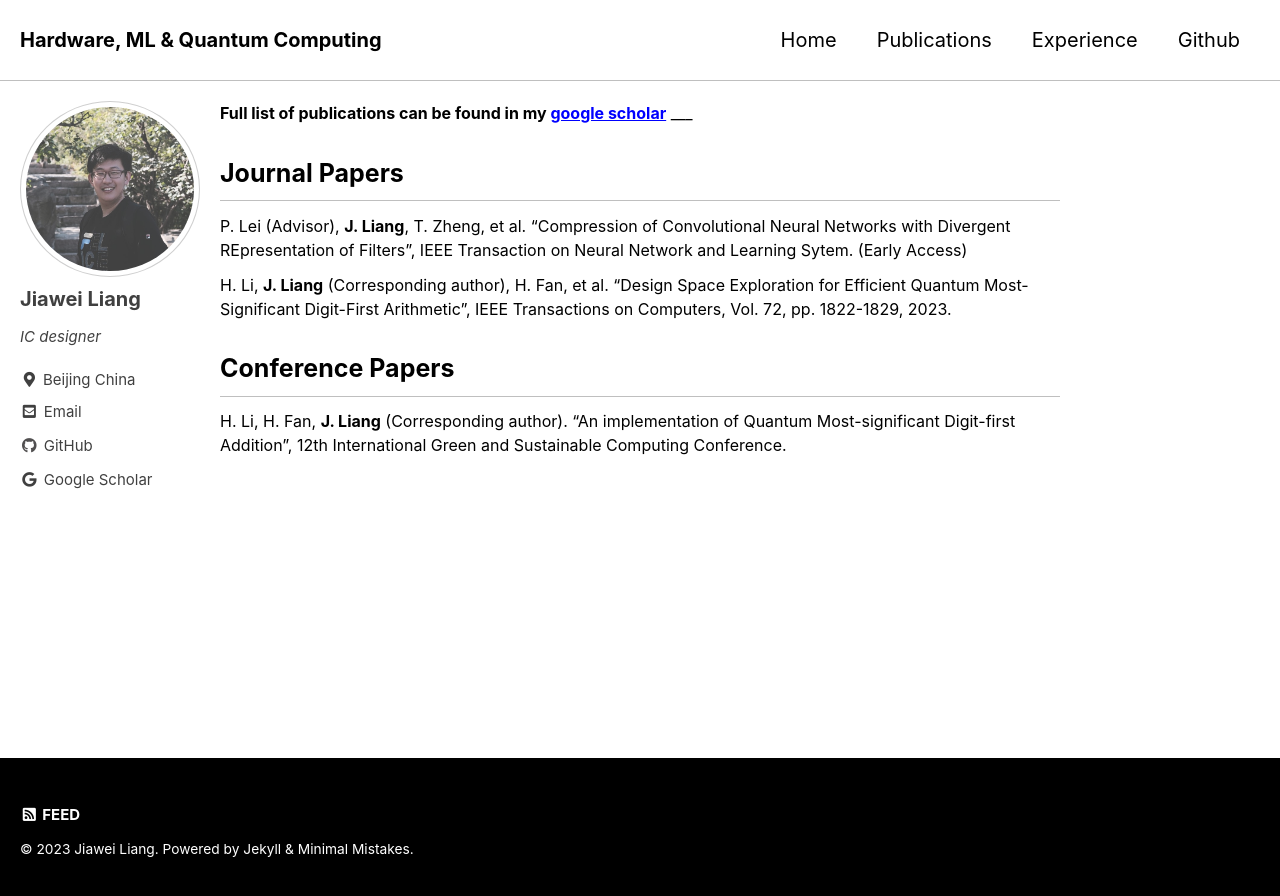
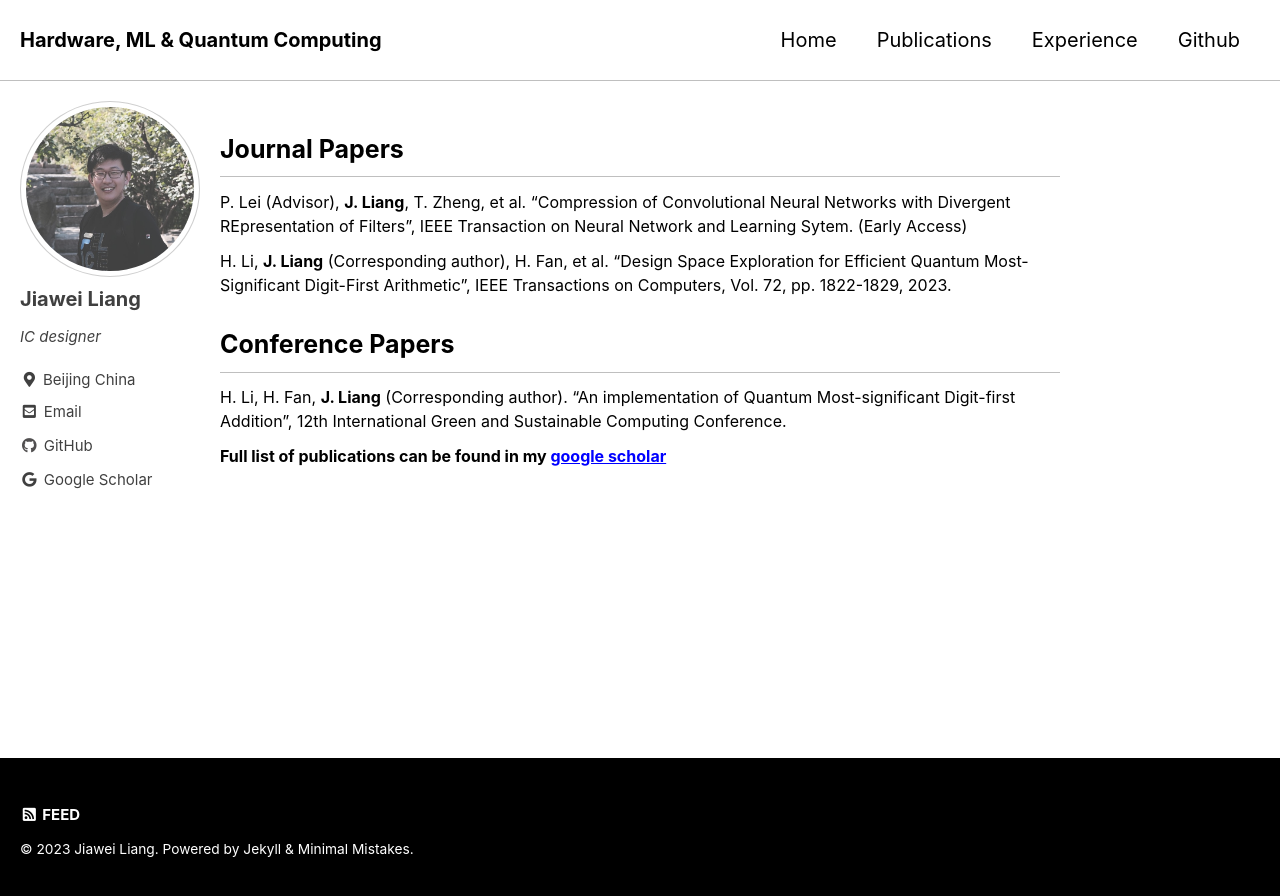
Before and after one commit to MasLiang/MasLiang.github.io, a Jekyll site: the page built from _pages/pub.md, in a window 1280 px wide. Shown: the top 896 px of the page. Built offline with Jekyll 4.4.1, drawn with Linux system fonts in a browser that asks for light colours; cached includes are drawn as plain includes; some of the changed lines change nothing that is shown.

Commit message:
change some details

```diff
--- a/_pages/pub.md
+++ b/_pages/pub.md
@@ -4,8 +4,6 @@ permalink: /pages/pub
 author_profile: true
 ---
 
-**Full list of publications can be found in my [google scholar](https://scholar.google.cz/citations?user=2pbOVBcAAAAJ&hl=zh-CN&oi=ao)**
-___
 
 ## Journal Papers
 
@@ -16,3 +14,5 @@ H. Li, **J. Liang** (Corresponding author), H. Fan, et al. "Design Space Explora
 ## Conference Papers
 
 H. Li, H. Fan, **J. Liang** (Corresponding author). "An implementation of Quantum Most-significant Digit-first Addition", 12th International Green and Sustainable Computing Conference.
+
+**Full list of publications can be found in my [google scholar](https://scholar.google.cz/citations?user=2pbOVBcAAAAJ&hl=zh-CN&oi=ao)**
```
